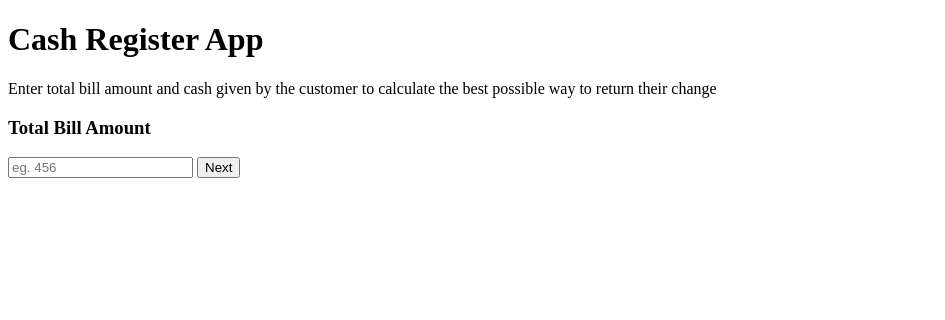
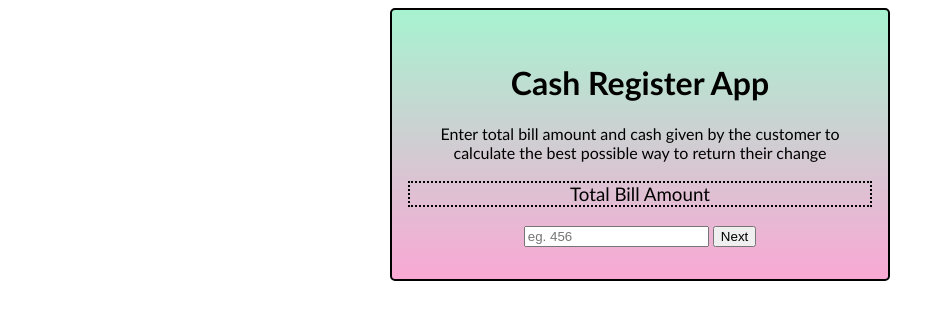
Before and after one commit to Sen-442b/cash-register, a plain HTML site: page index.html in a window 1280 px wide. Shown: the whole page, without its empty margins (0-945 px from the left). Drawn offline with Linux system fonts and the light colour scheme.

Commit message:
style:basic styling added

```diff
--- a/style.css
+++ b/style.css
@@ -1,3 +1,12 @@
+@import url('https://fonts.googleapis.com/css2?family=Open+Sans+Condensed:wght@300;700&display=swap');
+*{
+    box-sizing:border-box;
+}
+
+body{
+    font-family:'Gill Sans', 'Gill Sans MT', Calibri, 'Trebuchet MS', sans-serif;
+}
+
 
 .hidden-amount{
     display:none;
@@ -5,5 +14,31 @@
 
 .result-table{
     display: none;
+    flex-direction: column;
+}
+
+.card{
+    border:2px solid black;
+    margin:auto;
+    max-width:500px;
+    padding: 2rem 1rem;
+    text-align:center;
+    background: linear-gradient(#A7F3D0, #F9A8D4);
+    border-radius:5px;
 
 }
+h3{
+    font-weight:100;
+    border: 2px dotted black;
+
+}
+
+table{
+    padding: 5px;
+    text-align: center;
+    border: 2px dotted black;
+}
+th,td{
+    border: 2px solid black;
+    background
+}
```
